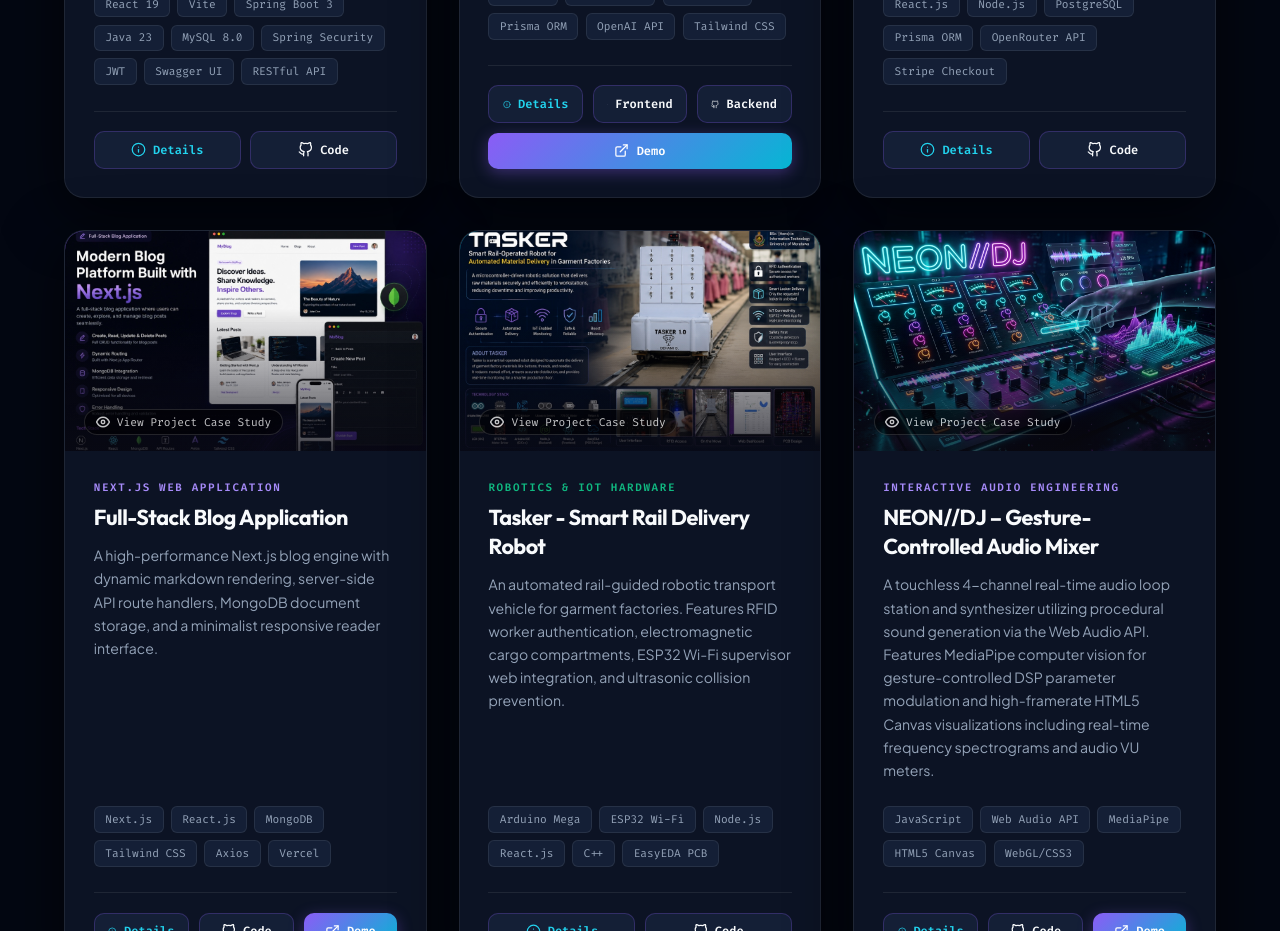
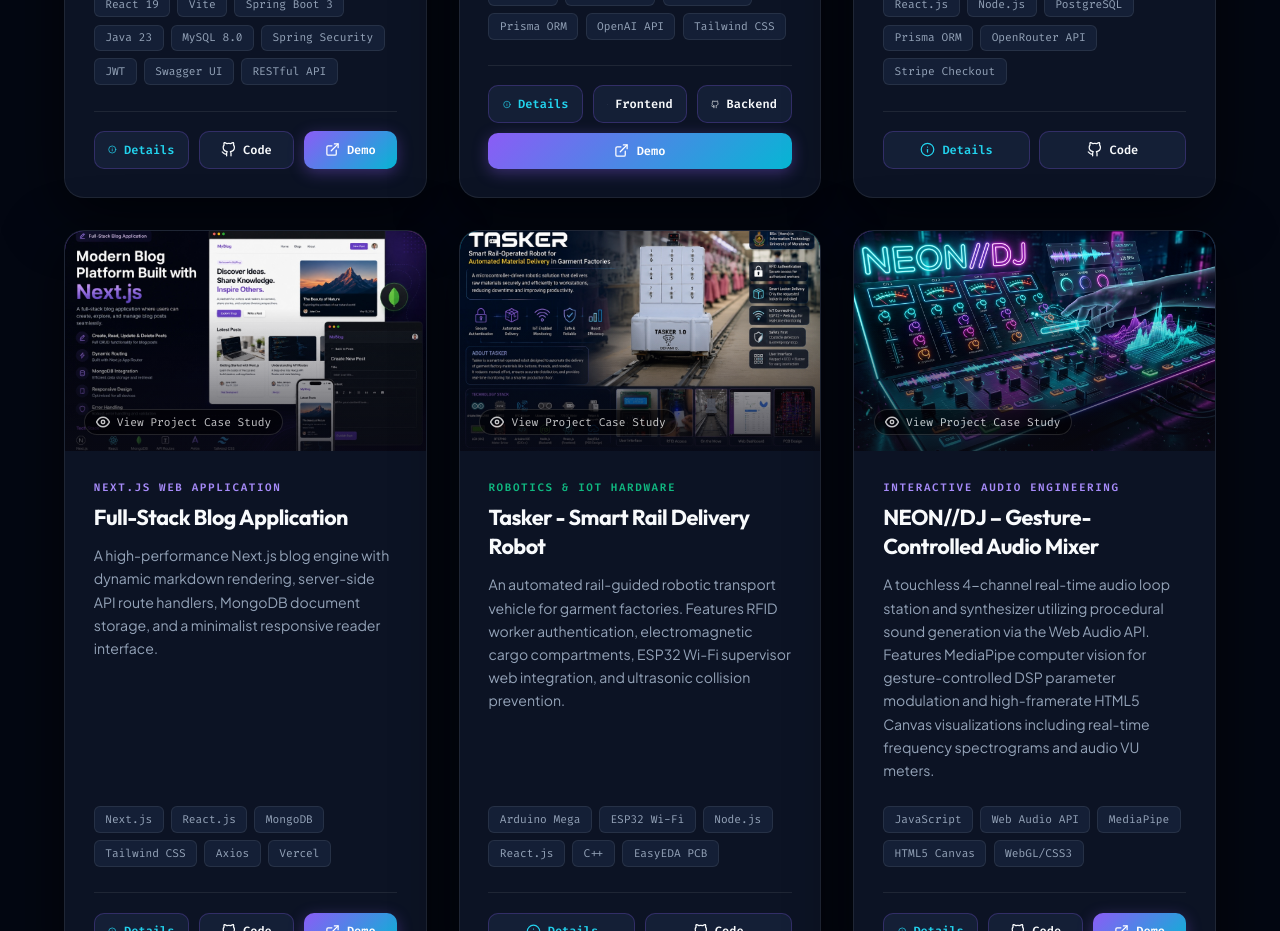
Before and after one commit to DehamiDiv/portfolio-website, a Next.js app: page / in a window 1280 px wide. Shown: the part 5440-6371 px from the top of the page. Built offline with nearby package versions, Linux system fonts and the light colour scheme.

Commit message:
feat: add live demo URL for Lakeesha POS system

```diff
--- a/src/app/components/Projects.js
+++ b/src/app/components/Projects.js
@@ -45,7 +45,7 @@ export default function Projects() {
       description: "A robust, full-stack POS and inventory management web application built with React (Vite), Spring Boot 3, and MySQL. It features real-time billing, automated inventory tracking, low-stock alerts, role-based access control (Admin & Cashier), and comprehensive sales analytics dashboards with secure JWT authentication.",
       tags: ["React 19", "Vite", "Spring Boot 3", "Java 23", "MySQL 8.0", "Spring Security", "JWT", "Swagger UI", "RESTful API"],
       github: "https://github.com/DehamiDiv/lakeesha-pos-system-",
-      live: null,
+      live: "https://lakeesha-pos-system.vercel.app/",
       gradient: "linear-gradient(135deg, #059669 0%, #0284c7 100%)",
       glyph: "🛒",
       image: "/lakeesha-pos.jpg",
```
